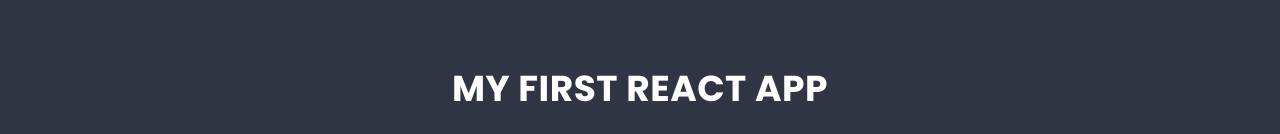
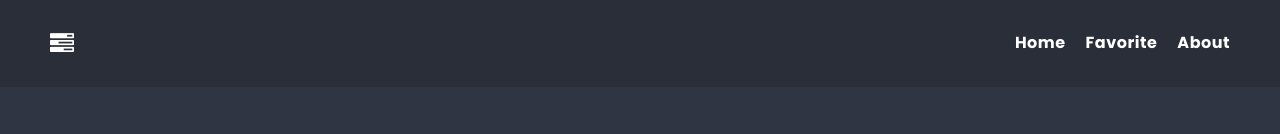
Before and after one commit to karmana/project-react-app, a React (Create React App) app: page / in a window 1280 px wide. Shown: the top 134 px of the page. Built offline with nearby package versions, Linux system fonts and the light colour scheme.

Commit message:
14.1.1 Add navigation bar

```diff
--- a/package.json
+++ b/package.json
@@ -5,6 +5,7 @@
   "proxy": "http://localhost:3000",
   "homepage": ".",
   "dependencies": {
+    "@reduxjs/toolkit": "^1.8.2",
     "@testing-library/jest-dom": "^5.16.4",
     "@testing-library/react": "^13.3.0",
     "@testing-library/user-event": "^13.5.0",
@@ -13,7 +14,8 @@
     "react": "^18.1.0",
     "react-dom": "^18.1.0",
     "react-redux": "^8.0.2",
-    "react-scripts": "5.0.1",
+    "react-router-dom": "6.0.1",
+    "react-scripts": "^5.0.1",
     "redux-devtools-extension": "^2.13.9",
     "shortid": "^2.2.16",
     "web-vitals": "^2.1.4"
--- a/src/App.js
+++ b/src/App.js
@@ -2,15 +2,18 @@ import Container from './components/Container/Container'
 import Hero from './components/Hero/Hero'
 import SearchForm from './components/SearchForm/SearchForm'
 import List from './components/List/List'
-
+import NavBar from './components/NavBar/NavBar'
 
 const App = () => {
   return (
-    <Container>
-      <Hero />
-      <SearchForm />
-      <List />
-    </Container>
+    <main>
+      <NavBar />
+        <Container>
+          <Hero />
+          <SearchForm />
+          <List />
+        </Container>
+    </main>
   );
 };
 
--- /dev/null
+++ b/src/components/NavBar/NavBar.js
@@ -0,0 +1,21 @@
+import Container from '../Container/Container';
+import styles from './NavBar.module.scss';
+
+const NavBar = () => {
+    return (
+        <nav className={styles.nav}>
+            <Container>
+                <div className={styles.navcontainer}>
+                    <a href="/"><i className="fa fa-tasks"></i></a>
+                    <ul>
+                        <li><a href="/">Home</a></li>
+                        <li><a href="/favorite">Favorite</a></li>
+                        <li><a href="/about">About</a></li>
+                    </ul>
+                </div>
+            </ Container>
+        </nav>
+    )
+}
+
+export default NavBar;
--- /dev/null
+++ b/src/components/NavBar/NavBar.module.scss
@@ -0,0 +1,34 @@
+@import '../../styles/settings.scss';
+
+.nav {
+    background-color: darken($color-dark, 3%);
+    padding: 1px 0;
+}
+
+.navcontainer {
+    display: flex;
+    justify-content: space-between;
+    width: 100%;
+
+    i {
+        font-size: 24px;
+        margin: 10px;
+    }
+
+    ul {
+        padding: 0px;
+
+        li {
+            display: inline;
+            margin: 10px;
+            font-size: 16px;
+        }
+    }
+
+    a {
+        text-decoration: none;
+        color: $color-light;
+        font-weight: 600;
+    }
+
+}
```
Also changed, not shown: 2 other files (tests, documents, lock files or other folders).
